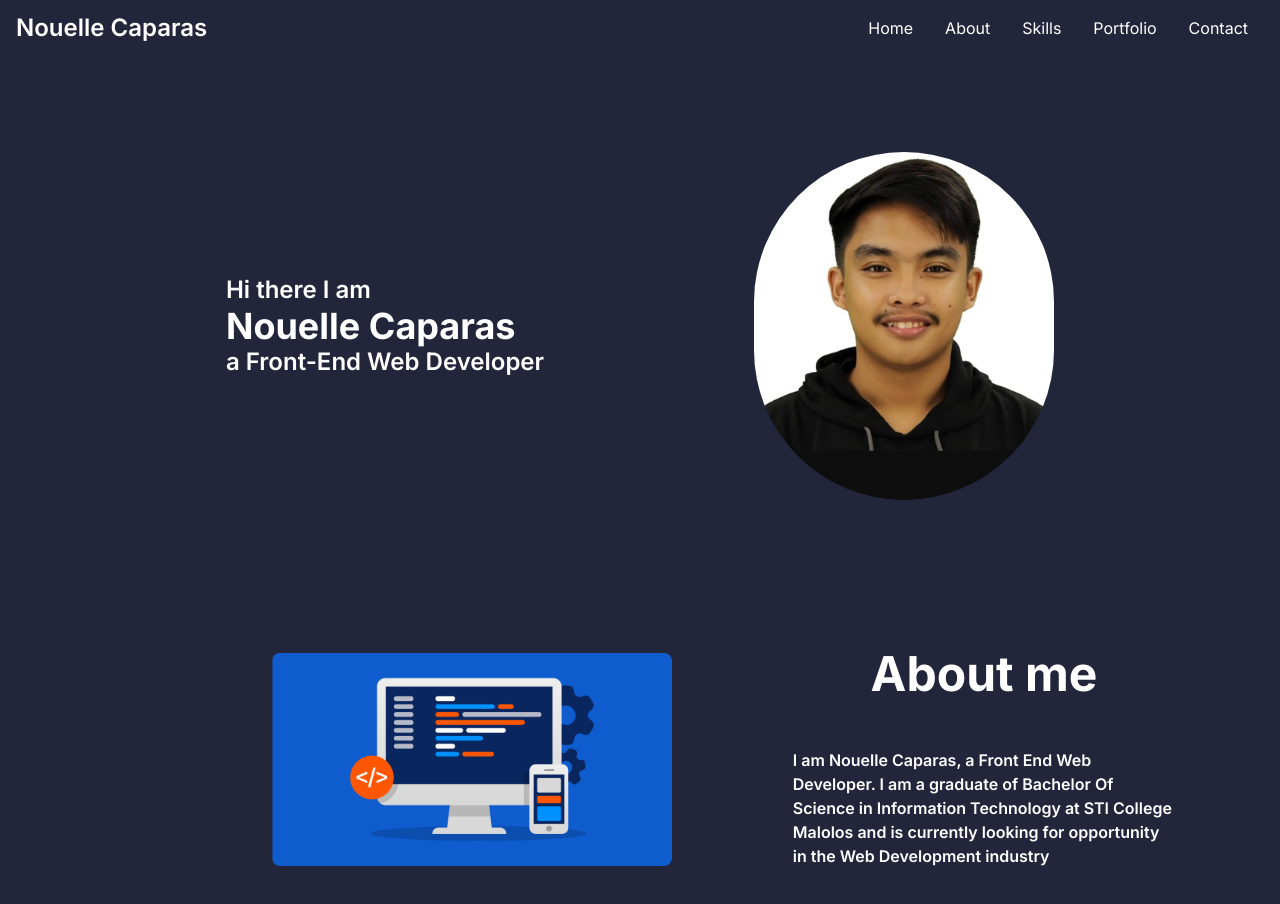
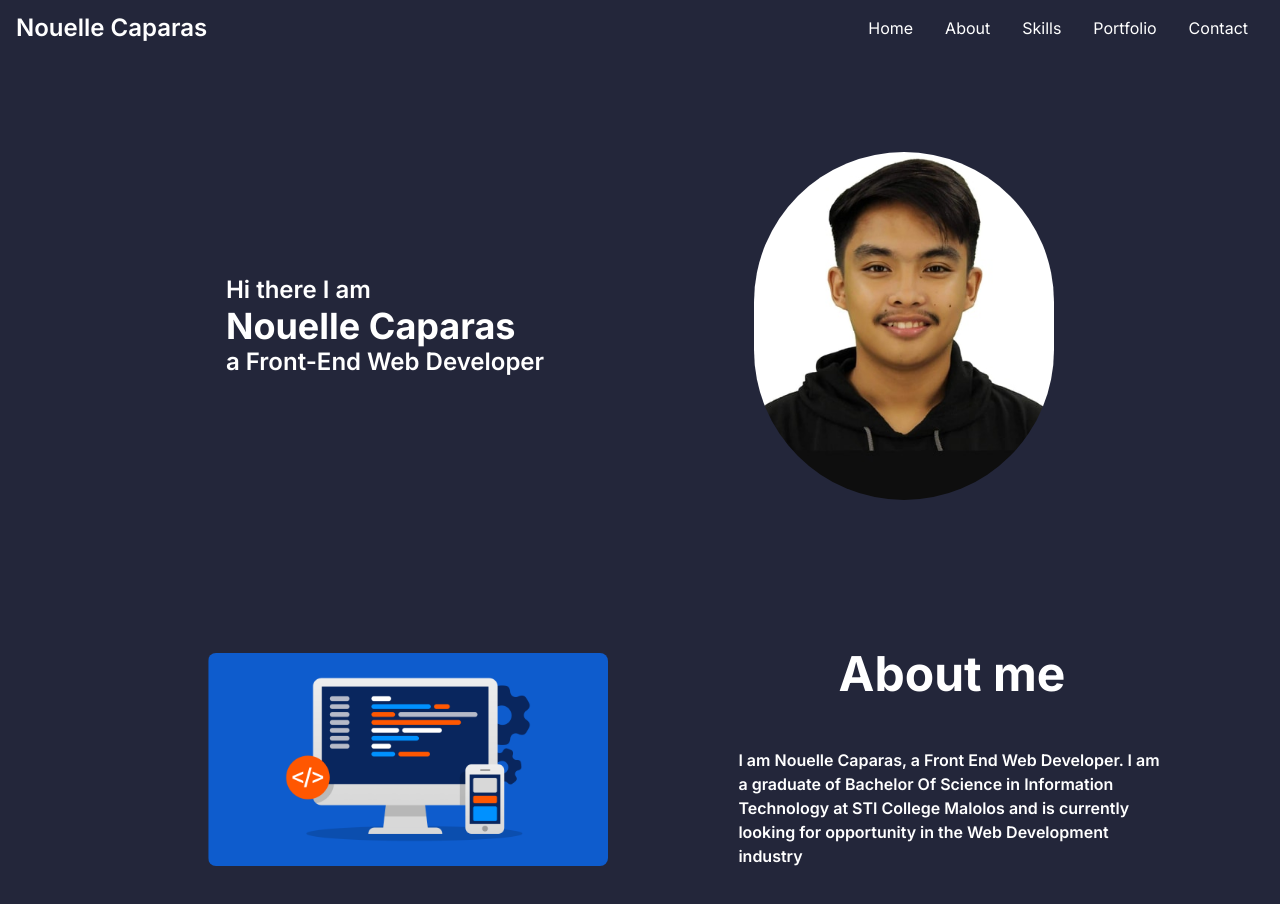
Before and after one commit to nouelledev/NextJSPort, a Next.js app: page / in a window 1280 px wide. Shown: the top 904 px of the page. Built offline with nearby package versions, Linux system fonts and the light colour scheme.

Commit message:
Fixed margin

```diff
--- a/app/components/About.tsx
+++ b/app/components/About.tsx
@@ -29,7 +29,7 @@ const About = () => {
         </div>
         {/* About me section*/}
         <div className="flex  flex-col md:flex-row items-center pt-[150px] mx-auto justify-between md:justify-evenly ">
-          <div className="w-fit h-fit shrink-0 md:ml-[20%] px-4">
+          <div className="w-fit h-fit shrink-0 md:ml-[15%] px-4">
             <Image
               src="/pcpicture.jpg"
               width={400}
```
